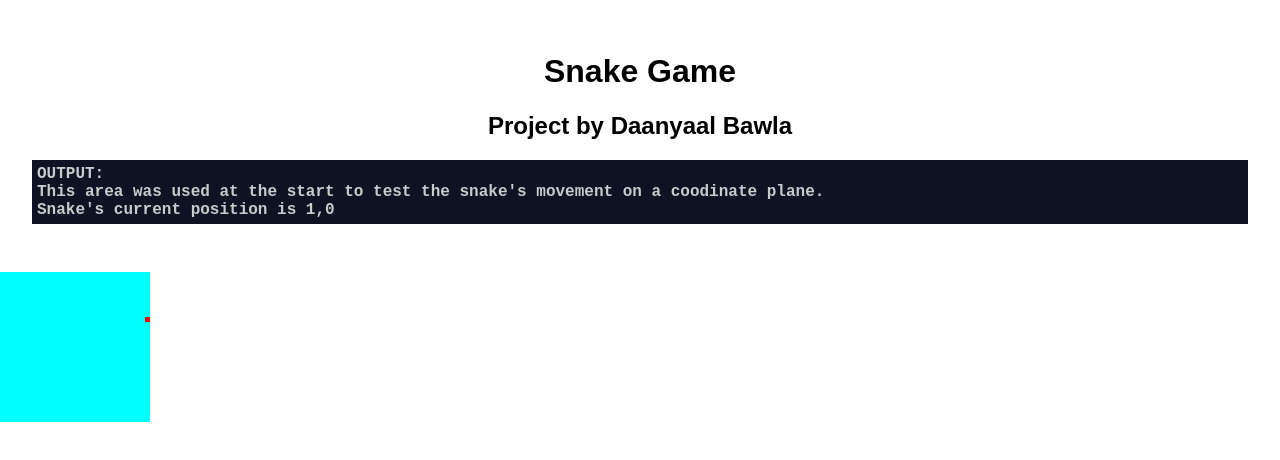
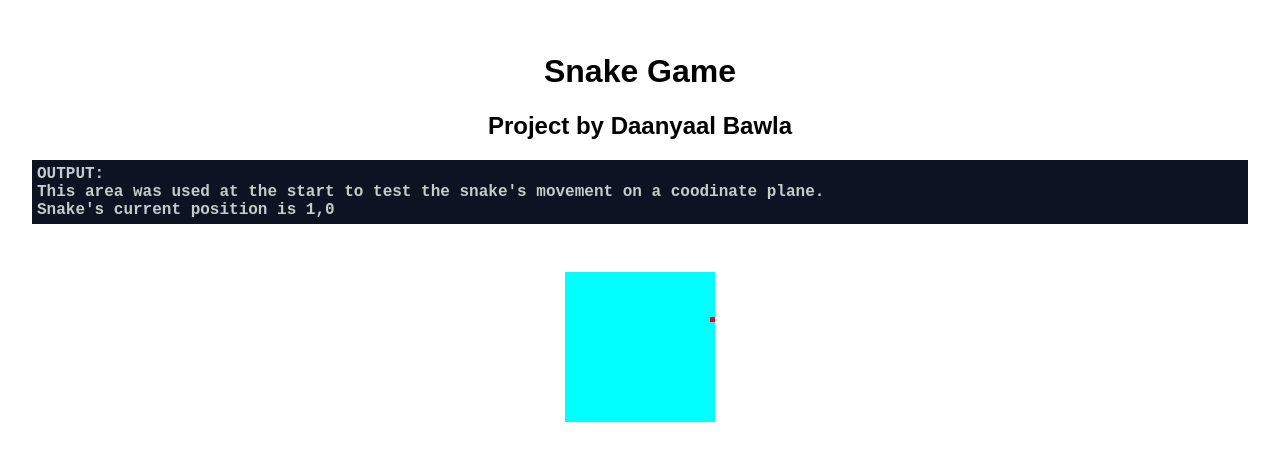
Before and after one commit to DaanyaalBawla/TypeScriptSnakeGame-, a React (Create React App) app: page / in a window 1280 px wide. Shown: the top 460 px of the page. Built offline with nearby package versions, Linux system fonts and the light colour scheme.

Commit message:
centered canvas to middle of page

```diff
--- a/src/index.css
+++ b/src/index.css
@@ -13,4 +13,9 @@ code {
 }
 canvas {
   background-color: aqua;
+  padding-left: 0;
+  padding-right: 0;
+  margin-left: auto;
+  margin-right: auto;
+  display: block;
 }
```
